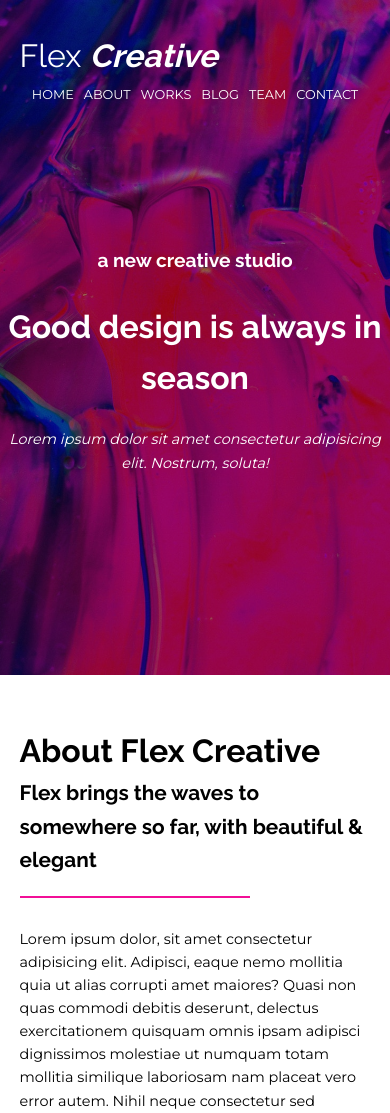
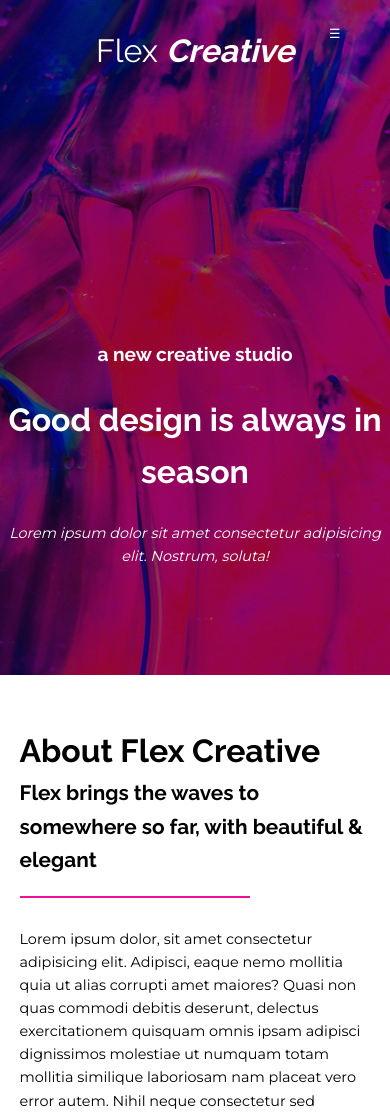
Before and after one commit to Bojanmitic83/Flex-creative, a plain HTML site: page index.html in a window 390 px wide. Shown: the top 1113 px of the page. Drawn offline with nearby package versions, Linux system fonts and the light colour scheme.

Commit message:
hamburger meni

```diff
--- a/index.html
+++ b/index.html
@@ -4,23 +4,27 @@
     <meta charset="UTF-8">
      <meta name="viewport" content="width=device-width, initial-scale=1.0">
     <title>Agency - domaci flex</title>
+    <link rel="stylesheet" href="https://use.fontawesome.com/releases/v5.8.1/css/all.css" integrity="sha384-50oBUHEmvpQ+1lW4y57PTFmhCaXp0ML5d60M1M7uH2+nqUivzIebhndOJK28anvf" crossorigin="anonymous">
+    <link rel="stylesheet" href="https://cdnjs.cloudflare.com/ajax/libs/animate.css/4.1.1/animate.min.css"/>
     <link rel="stylesheet" href="style.css">
-    <link rel="stylesheet" href="https://use.fontawesome.com/releases/v5.8.1/css/all.css" integrity="sha384-50oBUHEmvpQ+1lW4y57PTFmhCaXp0ML5d60M1M7uH2+nqUivzIebhndOJK28anvf" crossorigin="anonymous">
 </head>
 <body>
    <!-- header -->
    <header>
-       <nav class="container">
-           <h2>Flex <span>Creative</span></h2>
-           <ul>
-               <li><a href="">Home</a></li>
-               <li><a href="">About</a></li>
-               <li><a href="">Works</a></li>
-               <li><a href="">Blog</a></li>
-               <li><a href="">Team</a></li>
-               <li><a href="">Contact</a></li>
-           </ul>
-       </nav>
+       <div class="container">
+        <nav class="navbar">
+            <h2>Flex <span>Creative</span></h2>
+            <ul class="topnav" id="navbar-toggle">
+                <li><a class="nav-link" href="">Home</a></li>
+                <li><a class="nav-link" href="">About</a></li>
+                <li><a class="nav-link" href="">Works</a></li>
+                <li><a class="nav-link" href="">Blog</a></li>
+                <li><a class="nav-link" href="">Team</a></li>
+                <li><a class="nav-link" href="">Contact</a></li>
+                <li class="dropdownLink"><a onclick="toggleDropdown()" href="javascript:void(0)">&#9776;</a></li>
+            </ul>
+        </nav>
+       </div>
        <div class="hgroup">
            <h4>a new creative studio</h4>
            <h1>Good design is always in season</h1>
@@ -219,6 +223,7 @@
         </div>
     </section>
 
-
+    <script src="https://code.jquery.com/jquery-3.6.0.js" integrity="sha256-H+K7U5CnXl1h5ywQfKtSj8PCmoN9aaq30gDh27Xc0jk=" crossorigin="anonymous"></script>
+    <script src="main.js"></script>
 </body>
 </html>
--- /dev/null
+++ b/main.js
@@ -0,0 +1,18 @@
+//hamburger meni
+function toggleDropdown() {
+    let navbarToggle = document.getElementById("navbar-toggle");
+    if(navbarToggle.className === "topnav") {
+        navbarToggle.className += " responsive";
+    } else {
+        navbarToggle.className = "topnav";
+    }
+}
+//nav scroll
+$(window).on("scroll", function () {
+    let scroll = $(window).scrollTop();
+    if (scroll >= 80) {
+        $(".navbar").addClass("sticky");
+    }else {
+        $(".navbar").removeClass("sticky")
+    }
+});
--- a/style.css
+++ b/style.css
@@ -32,6 +32,15 @@ a {
     width: 90%;
     margin: auto;
 }
+.dropdownLink {
+    display: none;
+}
+.sticky {
+    background: rgba(202, 119, 169, 0.8);
+    box-shadow: 0 2px 10px 5px rgba(242, 15, 151,.8);
+    transition: var(--transition);
+
+}
 /**************
 header
 **************/
@@ -42,10 +51,14 @@ header {
     height: 80vh;
     color: var(--white);
 }
-header nav {
+header .navbar {
     display: flex;
     justify-content: space-between;
-    padding-top: 30px;
+    padding: 25px 0;
+    align-items: center;
+    position: fixed;
+    width: 90%;
+
 }
 header nav h2 {
     font-size: 2rem;
@@ -159,7 +172,6 @@ numbers
 }
 .numbers h2 {
     font-size: 3.2rem;
-    font-weight: ;
 }
 .numbers h2::after {
     display: block;
@@ -466,6 +478,7 @@ bottombar
 .bottombar i {
     color: var(--pink);
 }
+
 /**********************
 responsive
 **********************/
@@ -482,6 +495,9 @@ responsive
         margin: 5px;
         letter-spacing: 0;
         font-size: .8rem;
+    }
+    header .hgroup {
+        padding-top:400px;
     }
     header .hgroup h1 {
         font-size: 2rem;
@@ -604,5 +620,47 @@ responsive
     .bottombar a {
         font-size: 1rem;
     }
+    /*haburger meni*/
+    .navbar {
+        padding: 25px;
+    }
+    ul.topnav li a.nav-link {
+        display: none;
+    }
+    ul.topnav li.dropdownLink {
+        display: block;
+        position: absolute;
+        top: 20px;
+        right: 25px;
+    }
+    ul.topnav li.dropdownLink a {
+        text-decoration: none;
+    }
+
+    ul.topnav.responsive li.dropdownLink {
+        position: absolute;
+        top: 20px;
+        right: 25px;
+    }
+    ul.topnav.responsive {
+        flex-direction: column;
+        text-align: right;
+        background: transparent;
+        padding: 10px;
+    }
+    ul.topnav.responsive li a.nav-link {
+        display: block;
+        line-height: 1.5;
+        color: var(--white);
+        font-size: 1rem;
+        font-weight: 600;
+    }
+    ul.topnav.responsive li {
+        position: relative;
+        top: 15px;
+        right: 25px;
+    }
+
+
 
 }
```
